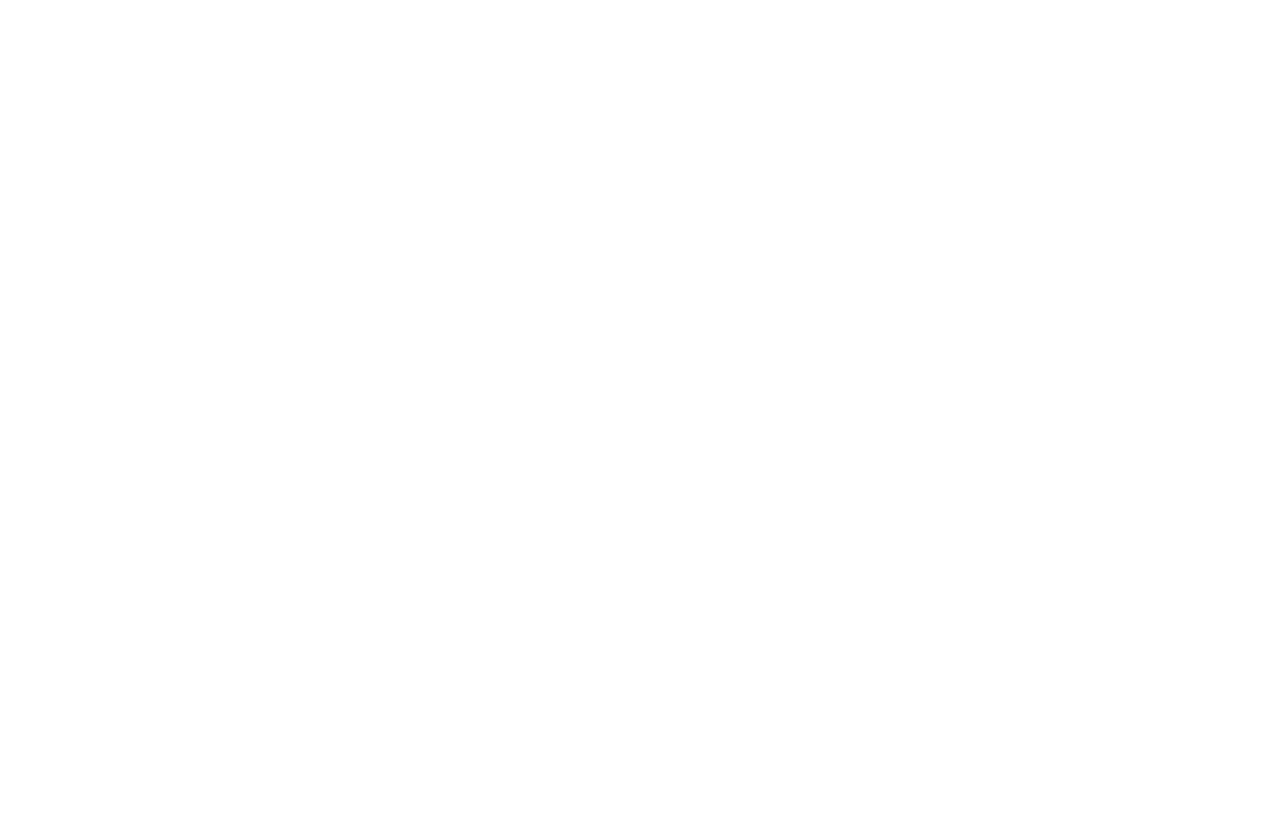
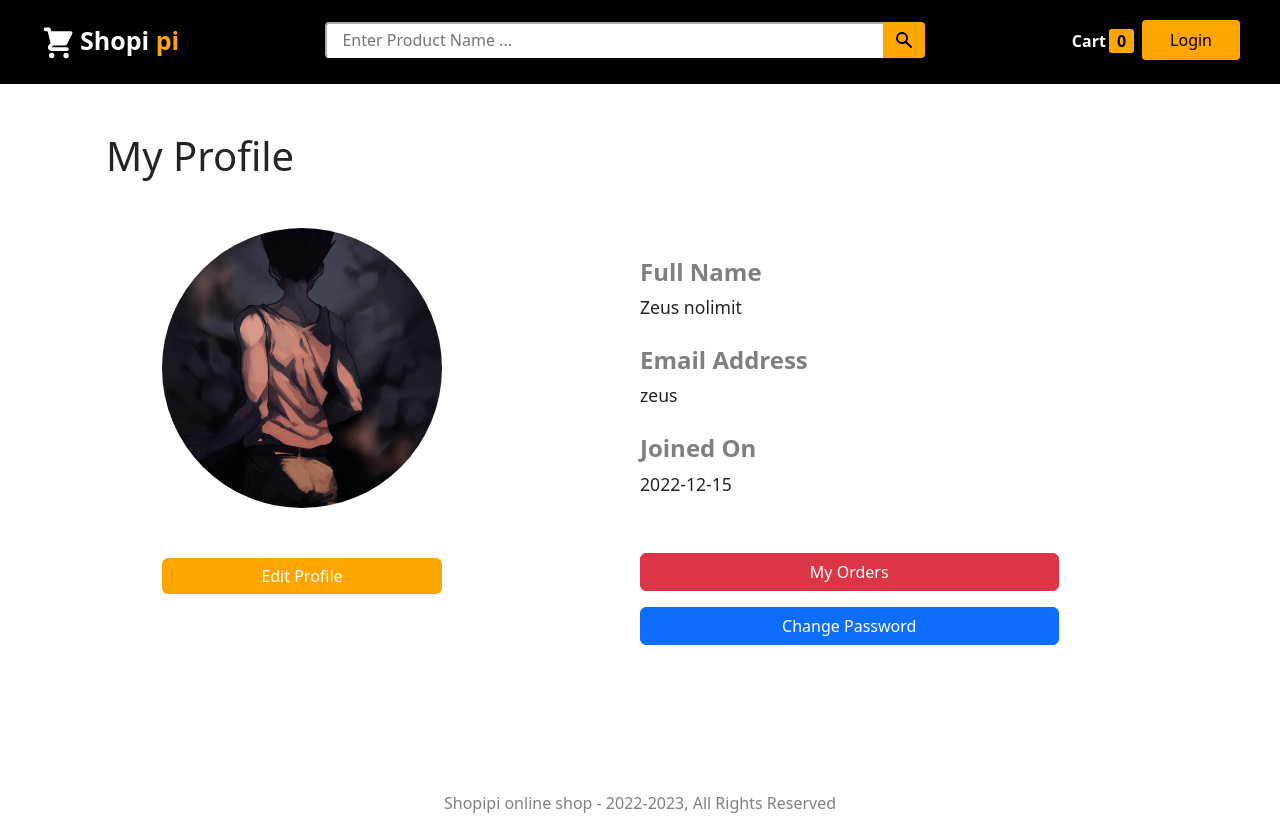
Before and after one commit to mrizkysolehudin/fe-shopipi, a React (Create React App) app: page /myprofile in a window 1280 px wide. Before the commit this address had no page. Before the commit the page ends 800 px from the top, so only its background shows below. Built offline with nearby package versions, Linux system fonts and the light colour scheme.

Commit message:
sliced pages/private/profile/myProfile

```diff
--- /dev/null
+++ b/src/pages/Private/Profile/MyProfile.css
@@ -0,0 +1,33 @@
+
+
+.page-myprofile img {
+  width: 280px;
+  height: 280px;
+  border-radius: 9999px;
+  object-fit: cover;
+  margin-left: 80px;
+}
+
+.page-myprofile .left-profile .btn-edit{
+width: 280px;
+margin-left: 80px;
+margin-top: 50px;
+  padding: 6px 0;
+  border-radius: 6px;
+}
+
+.page-myprofile .right-profile h5 {
+  color: rgba(0, 0, 0, 0.5);
+  font-weight: 700;
+  font-size: 1.5rem;
+}
+
+.page-myprofile .right-profile p {
+  font-size: 1.1rem;
+}
+
+.page-myprofile .right-profile button{
+  width: 100%;
+  margin-bottom: 16px;
+  font-weight: 500
+}
--- /dev/null
+++ b/src/pages/Private/Profile/MyProfile.js
@@ -0,0 +1,57 @@
+import MetaData from "components/MetaData/MetaData";
+import React from "react";
+import { Button, Container } from "react-bootstrap";
+import gon from "assets/gon.jpg";
+import "./MyProfile.css";
+
+const MyProfile = () => {
+	return (
+		<div className="mt-5">
+			<MetaData title="My Profile" />
+
+			<Container className="page-myprofile">
+				<h1 className="ms-4">My Profile</h1>
+
+				<div className="col-12 d-flex mt-5 ">
+					<section className="col-6 left-profile">
+						<img src={gon} alt="" />
+
+						<div>
+							<button className="btn-orange btn-edit">
+								Edit Profile
+							</button>
+						</div>
+					</section>
+
+					<section
+						className="col-6 right-profile"
+						style={{ marginTop: 30 }}>
+						<div className="col-9">
+							<div>
+								<h5>Full Name</h5>
+								<p>Zeus nolimit</p>
+							</div>
+
+							<div style={{ marginTop: 25 }}>
+								<h5>Email Address</h5>
+								<p>zeus</p>
+							</div>
+
+							<div style={{ marginTop: 25 }}>
+								<h5>Joined On</h5>
+								<p>2022-12-15</p>
+							</div>
+
+							<Button style={{ marginTop: 40 }} variant="danger">
+								My Orders
+							</Button>
+							<Button>Change Password</Button>
+						</div>
+					</section>
+				</div>
+			</Container>
+		</div>
+	);
+};
+
+export default MyProfile;
--- a/src/routes/index.js
+++ b/src/routes/index.js
@@ -10,6 +10,7 @@
 import ForgotPassword from "pages/Public/ForgotPassword/ForgotPassword";
 import Cart from "pages/Public/Cart/Cart";
 import ProductDetails from "pages/Public/Product/ProductDetails";
+import MyProfile from "pages/Private/Profile/MyProfile";
 
 const AppRoutes = () => {
 	return (
@@ -24,11 +25,14 @@
 					</>
 				}>
 				<Route path="" element={<Home />} />
+				<Route path="/search/:keyword" element={<Home />} />
 				<Route path="/login" element={<Login />} />
 				<Route path="/register" element={<Register />} />
 				<Route path="/password/forgot" element={<ForgotPassword />} />
 				<Route path="/cart" element={<Cart />} />
 				<Route path="/product/:id" element={<ProductDetails />} />
+
+				<Route path="/myprofile" element={<MyProfile />} />
 			</Route>
 		</Routes>
 	);
```
Also changed, not shown: src/assets/gon.jpg (added).
